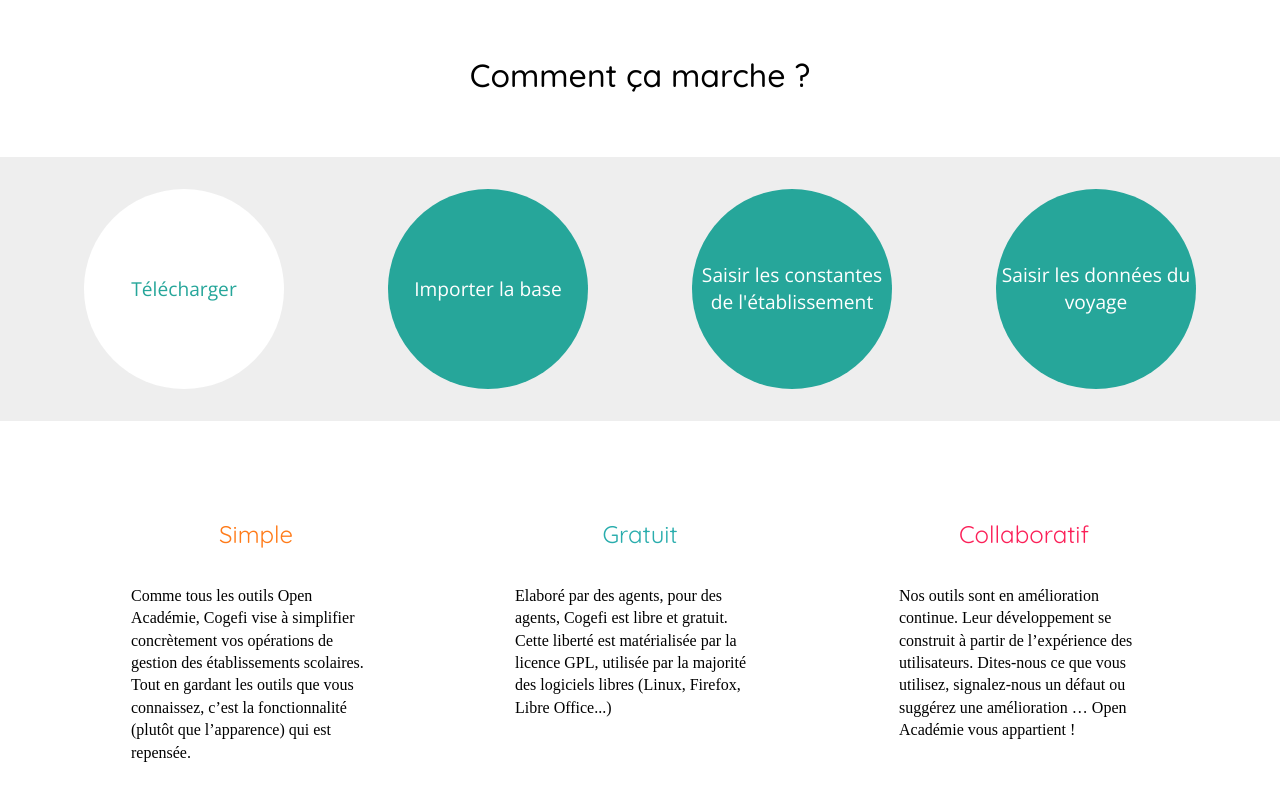
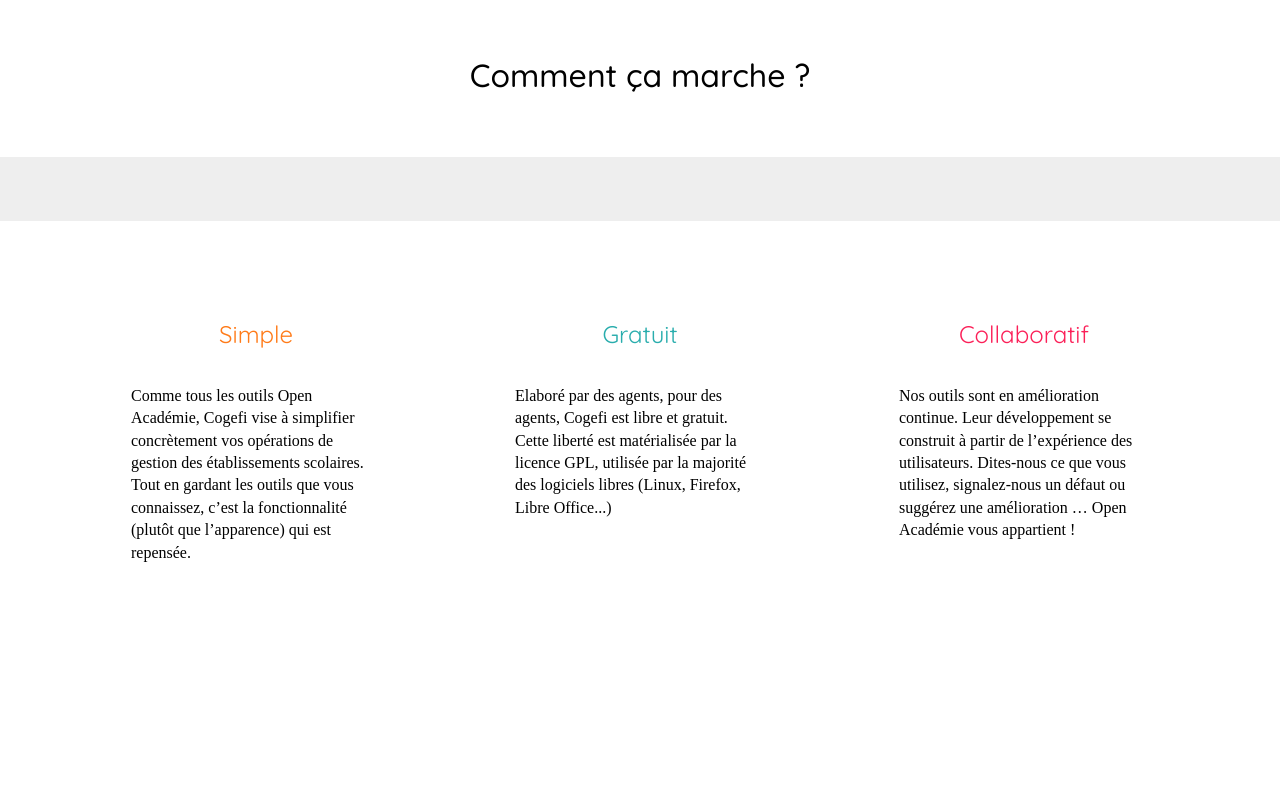
Before and after one commit to betagouv/open-academie, a Next.js app: page /cogefi in a window 1280 px wide. Shown: the part 986-1786 px from the top of the page. After the commit the page ends 1598 px from the top, so only its background shows below. Built offline with nearby package versions, Linux system fonts and the light colour scheme; a web font is replaced by a local one.

Commit message:
Debut gemasco

```diff
--- a/components/constants.js
+++ b/components/constants.js
@@ -39,7 +39,7 @@
   },
   {
     id: 'gemasco',
-    page: '',
+    page: 'gemasco',
     title: 'Gemasco',
     formUrl: 'https://docs.google.com/forms/d/1AcTYcJrqYufC7N8SUeWzC1EpID0kprPHjTNq8Z5JOuk/formResponse?entry.1936573090=',
     downloadUrl: 'GEMASCO V1.6.rar',
--- a/components/how-to-steps.js
+++ b/components/how-to-steps.js
@@ -1,14 +1,13 @@
 import { Colors } from '../components/constants'
 
-const HowToSteps = () => (
+const HowToSteps = ({ steps }) => (
   <div>
     <h2>Comment ça marche ?</h2>
 
     <ul>
-      <li className="inverted">Télécharger</li>
-      <li>Importer la base</li>
-      <li>Saisir les constantes de l'établissement</li>
-      <li>Saisir les données du voyage</li>
+      {
+        steps ? steps.map(step => <li>{ step }</li>) : null
+      }
     </ul>
 
     <style jsx>{`
@@ -44,10 +43,11 @@
         font-family: 'Open Sans', sans-serif;
       }
 
-      li.inverted {
+      li:first-child {
         background-color: #fff;
         color: ${Colors.primary};
       }
+
     `}</style>
   </div>
 )
```
Also changed, not shown: pages/mobilisco.js (+8 -1 lines).
